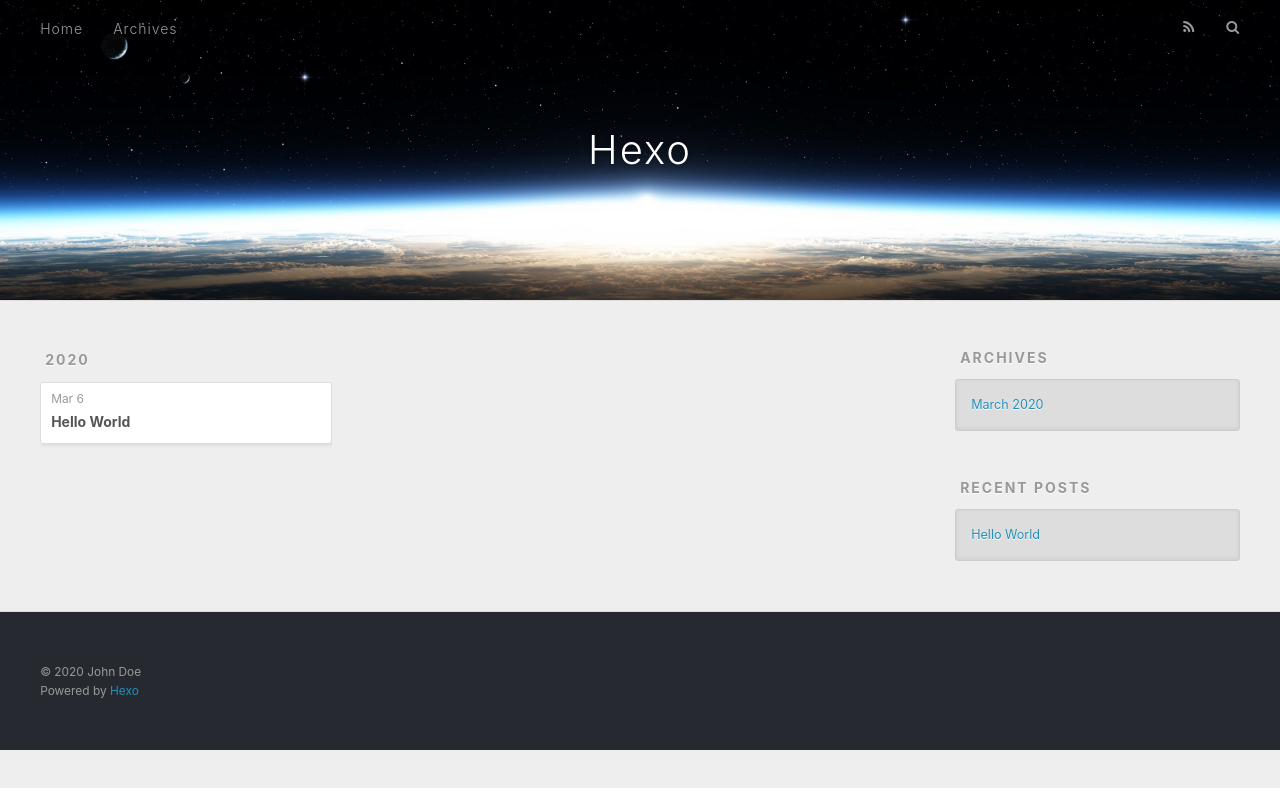
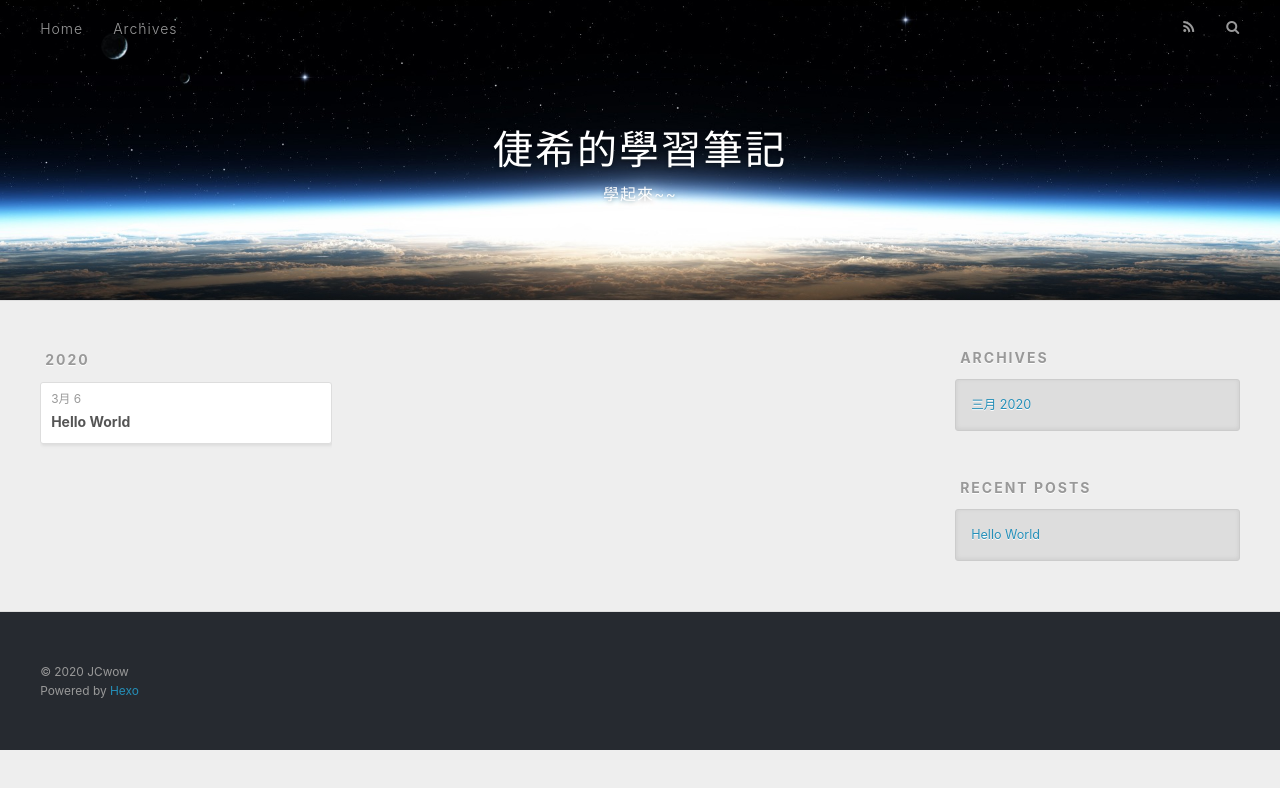
Before and after one commit to JCwow/JCwow.github.io, a plain HTML site: page archives/2020/03/index.html in a window 1280 px wide. Drawn offline with nearby package versions, Linux system fonts and the light colour scheme.

Commit message:
Site updated: 2020-03-06 10:51:24

```diff
--- a/archives/2020/03/index.html
+++ b/archives/2020/03/index.html
@@ -5,17 +5,19 @@
 
 
 
-  <title>Archives: 2020/3 | Hexo</title>
+  <title>Archives: 2020/3 | 倢希的學習筆記</title>
   <meta name="viewport" content="width=device-width, initial-scale=1, maximum-scale=1">
-  <meta property="og:type" content="website">
-<meta property="og:title" content="Hexo">
-<meta property="og:url" content="http://yoursite.com/archives/2020/03/index.html">
-<meta property="og:site_name" content="Hexo">
-<meta property="og:locale" content="en_US">
-<meta property="article:author" content="John Doe">
+  <meta name="description" content="最近學啥-.-">
+<meta property="og:type" content="website">
+<meta property="og:title" content="倢希的學習筆記">
+<meta property="og:url" content="http://jcwow.com/archives/2020/03/index.html">
+<meta property="og:site_name" content="倢希的學習筆記">
+<meta property="og:description" content="最近學啥-.-">
+<meta property="og:locale" content="zh_TW">
+<meta property="article:author" content="JCwow">
 <meta name="twitter:card" content="summary">
 
-    <link rel="alternate" href="/atom.xml" title="Hexo" type="application/atom+xml">
+    <link rel="alternate" href="/atom.xml" title="倢希的學習筆記" type="application/atom+xml">
 
 
     <link rel="icon" href="/favicon.png">
@@ -36,8 +38,12 @@
   <div id="header-outer" class="outer">
     <div id="header-title" class="inner">
       <h1 id="logo-wrap">
-        <a href="/" id="logo">Hexo</a>
+        <a href="/" id="logo">倢希的學習筆記</a>
       </h1>
+
+        <h2 id="subtitle-wrap">
+          <a href="/" id="subtitle">學起來~~</a>
+        </h2>
 
     </div>
     <div id="header-inner" class="inner">
@@ -56,7 +62,7 @@
         <a id="nav-search-btn" class="nav-icon" title="Search"></a>
       </nav>
       <div id="search-form-wrap">
-        <form action="//google.com/search" method="get" accept-charset="UTF-8" class="search-form"><input type="search" name="q" class="search-form-input" placeholder="Search"><button type="submit" class="search-form-submit">&#xF002;</button><input type="hidden" name="sitesearch" value="http://yoursite.com"></form>
+        <form action="//google.com/search" method="get" accept-charset="UTF-8" class="search-form"><input type="search" name="q" class="search-form-input" placeholder="Search"><button type="submit" class="search-form-submit">&#xF002;</button><input type="hidden" name="sitesearch" value="http://JCwow.com"></form>
       </div>
     </div>
   </div>
@@ -79,7 +85,7 @@
   <div class="archive-article-inner">
     <header class="archive-article-header">
       <a href="/2020/03/06/hello-world/" class="archive-article-date">
-  <time datetime="2020-03-06T02:32:18.918Z" itemprop="datePublished">Mar 6</time>
+  <time datetime="2020-03-06T02:32:18.918Z" itemprop="datePublished">3月 6</time>
 </a>
 
 
@@ -113,7 +119,7 @@
   <div class="widget-wrap">
     <h3 class="widget-title">Archives</h3>
     <div class="widget">
-      <ul class="archive-list"><li class="archive-list-item"><a class="archive-list-link" href="/archives/2020/03/">March 2020</a></li></ul>
+      <ul class="archive-list"><li class="archive-list-item"><a class="archive-list-link" href="/archives/2020/03/">三月 2020</a></li></ul>
     </div>
   </div>
 
@@ -141,7 +147,7 @@
 
   <div class="outer">
     <div id="footer-info" class="inner">
-      &copy; 2020 John Doe<br>
+      &copy; 2020 JCwow<br>
       Powered by <a href="http://hexo.io/" target="_blank">Hexo</a>
     </div>
   </div>
```
Also changed, not shown: 2020/03/06/hello-world/index.html (+15 -11 lines), archives/2020/index.html (+19 -13 lines), archives/index.html (+19 -13 lines), index.html (+19 -13 lines).
